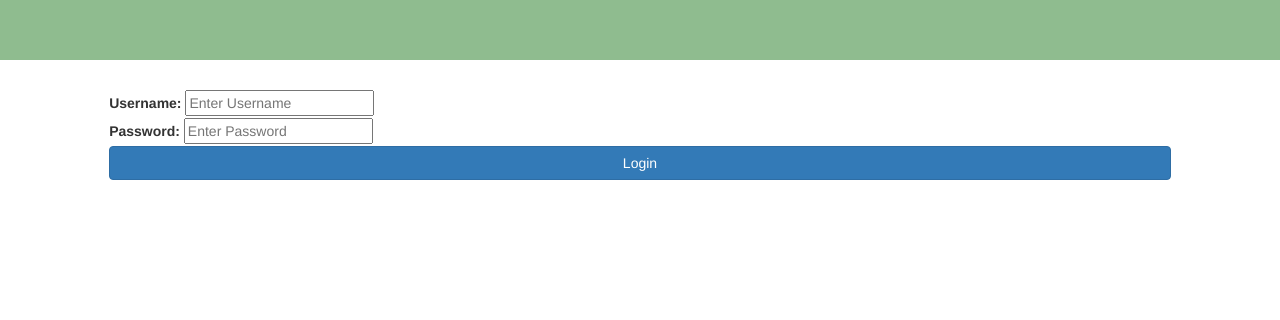
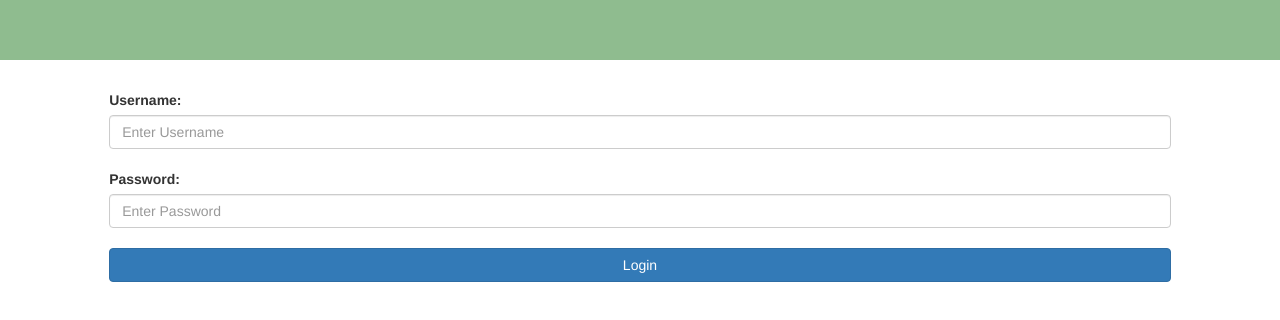
Before and after one commit to aliadam77/hw7adamx083, a website: page adamx083_hw07/client/login.html in a window 1280 px wide. Shown: the part 180-500 px from the top of the page. Drawn offline with nearby package versions, Linux system fonts and the light colour scheme; no server answers.

Commit message:
Update login.html

```diff
--- a/adamx083_hw07/client/login.html
+++ b/adamx083_hw07/client/login.html
@@ -28,10 +28,10 @@
           <p id=validation><font color="red">Invalid credentials please try again!</font></p>
           <form action="/sendLoginDetails" method="post">
                 <label for="username"><b>Username:</b></label>
-                <input type="text" placeholder="Enter Username" name="username" required>
+                <input type="text" class = "form-control" placeholder="Enter Username" name="username" required>
                 <br>
                 <label for="password"><b>Password:</b></label>
-                <input type="password" placeholder="Enter Password" name="password" required><br>
+                <input type="password" class = "form-control" placeholder="Enter Password" name="password" required><br>
                 <button id= "myButton" type="submit" class="btn btn-primary btn-block"> Login</button>
               </form>
 
```
